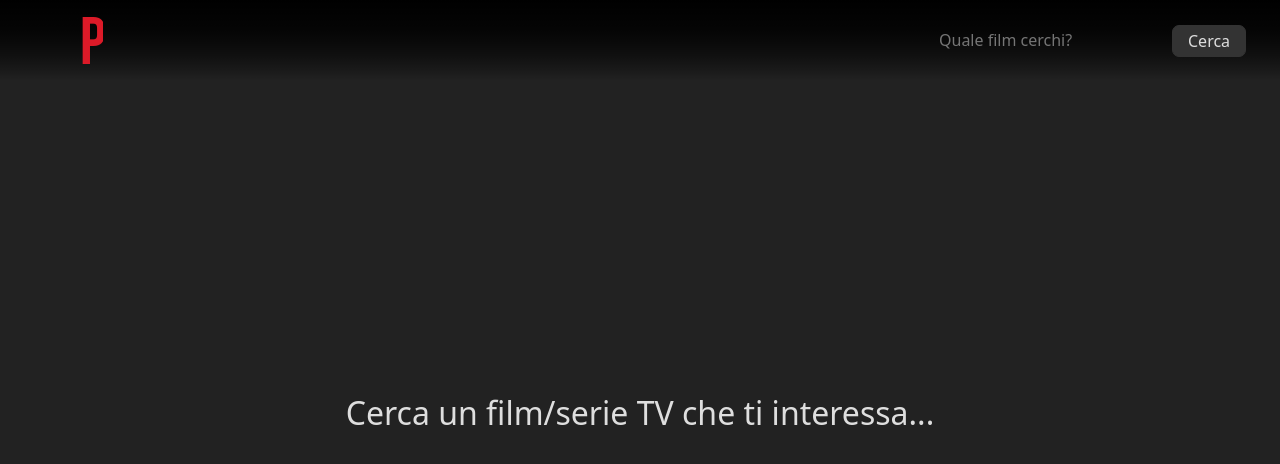
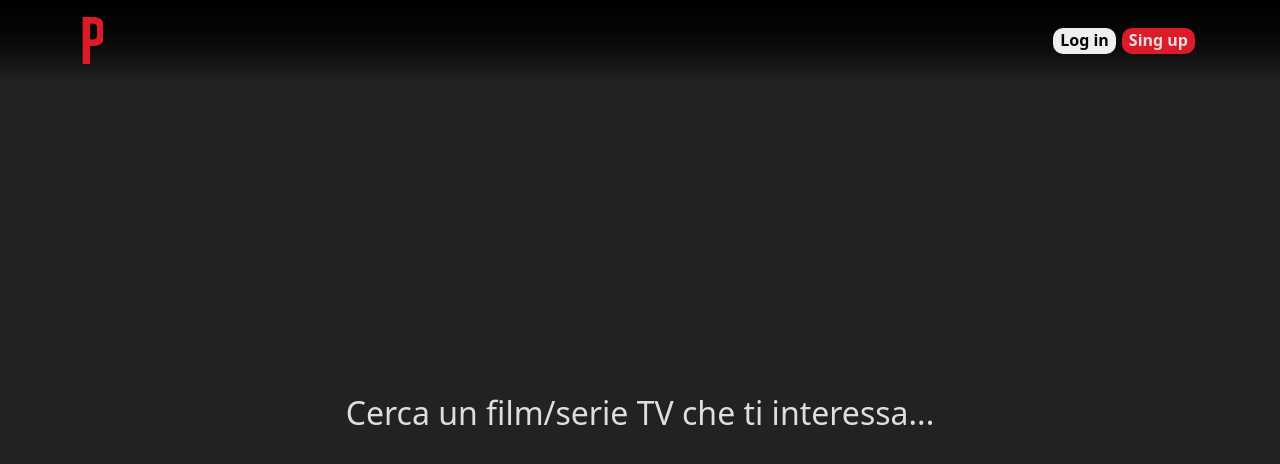
Before and after one commit to DanyMencu/vue-boolflix, a Vue app: page / in a window 1280 px wide. Shown: the top 464 px of the page. Built offline with nearby package versions, Linux system fonts and the light colour scheme; no server answers; the HTML template or start-up script is replaced by a standard one.

Commit message:
Small additions

```diff
--- a/src/App.vue
+++ b/src/App.vue
@@ -13,7 +13,7 @@
         :Result="seriesFind"
         />
       </div>
-      <div v-else class="empty">
+      <div v-else class="no-content">
         <h2>Cerca un film/serie TV che ti interessa...</h2>
       </div>
     </main>
@@ -32,10 +32,13 @@ export default {
     FilmSection,
   },
   data() {
-      return {
-        filmsFind: [],
-        seriesFind: [],
+    return {
+      filmsFind: [],
+      seriesFind: [],
       };
+  },
+  created() {
+      this.getRandomCotent();
   },
   methods: {
     getResult(text) {
@@ -66,19 +69,43 @@ export default {
         .catch(error => console.log(error));
       }
     },
+    getRandomCotent() {
+      let randomChar = '';
+      const chars = 'abcdefghijklmnopqrstuvwxyz';
+
+      randomChar = chars.charAt( Math.floor( Math.random() * chars.length));
+
+      console.log('random letter:',randomChar);
+      const apiParams = {
+        api_key: 'ea406b3b6df3538757d7eb19761ffa58',
+        query: randomChar,
+      }
+      /* Call API for FILM data */
+      axios.get('https://api.themoviedb.org/3/search/movie', {
+        params: apiParams,
+      })
+      .then(result => {
+        this.filmsFind = result.data.results.slice(0, 6);
+      })
+      .catch(error => console.log(error));
+
+      /* Call API for SERIES data */
+      axios.get('https://api.themoviedb.org/3/search/tv', {
+        params: apiParams,
+      })
+      .then(result => {
+        this.seriesFind = result.data.results.slice(0, 6);
+
+      })
+      .catch(error => console.log(error));
+    },
   }
 }
 </script>
 
 <style lang="scss">
 @import '@/styles/Global';
-
-.section-title {
-  color: #666;
-  padding-left: 20px;
-}
-
-.empty {
+.no-content {
     height: 80.1vh;
     padding: 4rem 0;
     display: flex;
--- a/src/components/Card.vue
+++ b/src/components/Card.vue
@@ -18,7 +18,7 @@
                 <span v-else> {{ language }}</span>
             </li>
             <li v-else>
-                <span v-if="overview.length > 100"><strong>Descrizione: </strong> {{ overview.slice(0, 100) }}...</span>
+                <span v-if="overview.length > 70"><strong>Descrizione: </strong> {{ overview.slice(0, 70) }}...</span>
                 <span v-else><strong>Descrizione: </strong> {{ overview }}</span>
             </li>
             <li><strong>Voto: </strong>
--- a/src/components/FilmSection.vue
+++ b/src/components/FilmSection.vue
@@ -1,7 +1,7 @@
 <template>
   <div class="container">
       <div class="row">
-        <h3 class="section-title">Risultati trovati: {{Result.length}}</h3>
+        <h5 class="section-title">Risultati trovati: {{Result.length}}</h5>
         <!-- V-FOR per il contenuto dell'array RESULT -->
         <div class="col-2 px-1 py-4" v-for="element in Result" :key="`Film ID-${element.id}`">
           <Card
@@ -32,4 +32,9 @@ export default {
 </script>
 
 <style scoped lang="scss">
+
+.section-title {
+  color: #666;
+  font-size: 1rem;
+}
 </style>
--- a/src/components/Header.vue
+++ b/src/components/Header.vue
@@ -7,14 +7,21 @@
                     <img src="../assets/LogoBig.png" alt="Logo Pezzotto">
                   </div>
               </div>
-              <div class="col-3 d-flex justify-content-between align-items-center">
-                    <input type="text" placeholder="Quale film cerchi?"
+              <div class="col-4 d-flex justify-content-end align-items-center">
+                  <div class="search d-flex justify-content-between">
+                    <input type="text" placeholder="Cerca..."
                         v-model.trim="SearchBarText" @keyup.enter="$emit('searchClick', SearchBarText)">
-                    <button class="search_btn"
+                    <button
+                        class="search_btn"
                         @click="$emit('searchClick', SearchBarText)"
                     >
-                        Cerca
+                        <i class="fas fa-search"></i>
                     </button>
+                  </div>
+                  <div class="d-flex justify-content-between align-items-center">
+                    <button class="log">Log in</button>
+                    <button class="log up">Sing up</button>
+                  </div>
               </div>
           </div>
       </div>
@@ -50,10 +57,13 @@ header {
     }
 
     input {
+        min-width: 125px;
         background-color: transparent;
         border: 0px;
         border-bottom: 1px solid transparent;
         color: #444;
+        opacity: 0;
+        transition: opacity 0.25s;
 
         &:hover {
             border-bottom:1px solid #333;
@@ -63,19 +73,39 @@ header {
             outline: none;
             border-bottom:1px solid #333;
             color: #fff;
+            opacity: 100%;
         }
     }
 
     .search_btn {
-        background-color: #333;
-        border: 1px solid #333;
-        padding: 3px 15px;
-        border-radius: 7px;
+        background-color: transparent;
+        border: 0;
+        padding: 10px 20px 0 0;
+        border-radius: 50%;
         color: #dedede;
 
+    }
+    .search {
+        width: 50%;
+        &:hover input {
+            opacity: 100%;
+        }
+    }
+
+    .log {
+        border: 0;
+        padding: 0 7px 2px;
+        margin: 3px;
+        border-radius: 10px;
+        font-weight: 600;
+
         &:hover {
-            background-color: #555;
+            transform: scale(1.05);
         }
+    }
+    .up {
+        color: #dedede;
+        background-color: #dc1a28;
     }
 }
 
--- a/src/styles/Global.scss
+++ b/src/styles/Global.scss
@@ -3,6 +3,6 @@ body {
 
     #app {
         background-color: #222;
-        height: 100vh;
+        min-height: 100vh;
     }
 }
```
